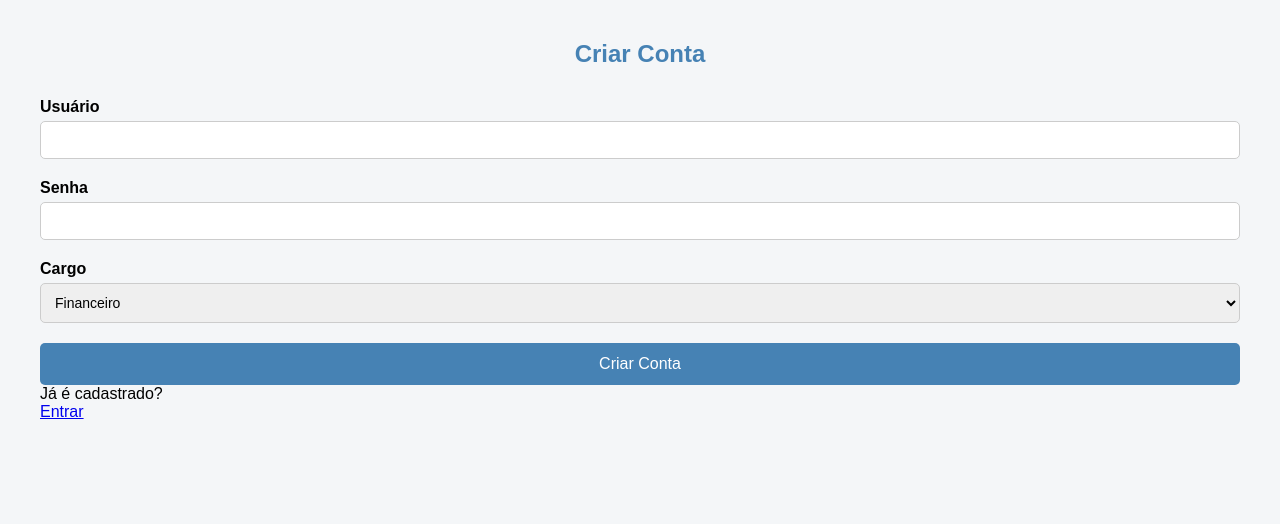
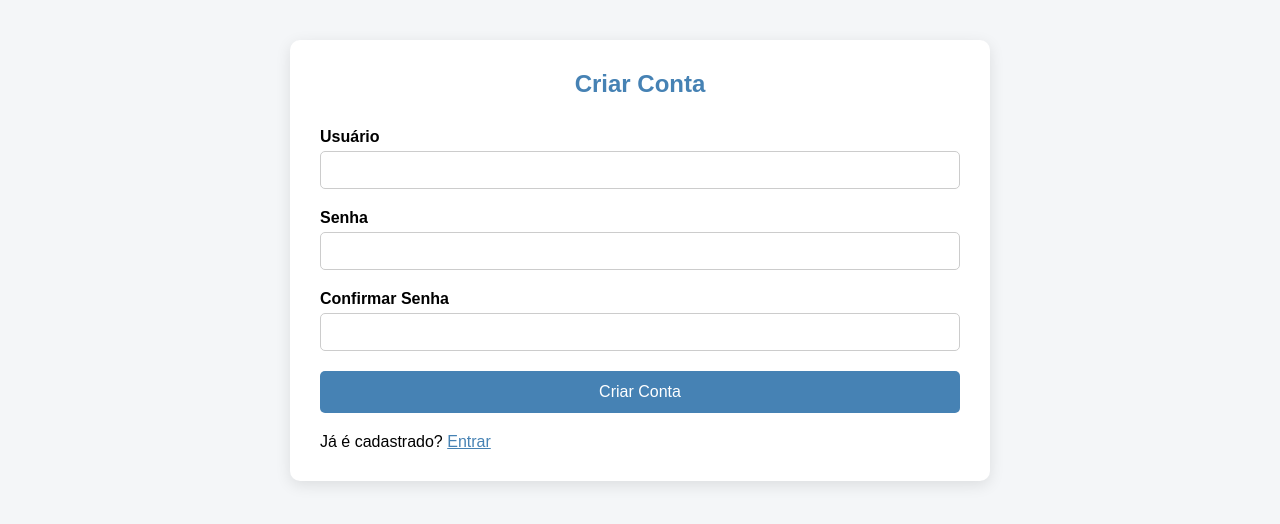
Before and after one commit to EricS227/NFXI-Report-Manager, a Flask app: template templates/register.html in a window 1280 px wide. Shown: the top 524 px of the page. Run offline with Flask 3, Linux system fonts and the light colour scheme; the template is opened without the code that fills it, so the values that code supplies are empty; parts of the project's set-up code (start-up, migrations or seed data) failed here and were passed over.

Commit message:
Add files via upload

```diff
--- a/templates/login.html
+++ b/templates/login.html
@@ -15,6 +15,9 @@
             <label>Senha</label>
             <input type="password" name="password" required>
             <button type="submit">Entrar</button>
+            <p>Não possui cadastro?</p>
+            <a href="/register">Cadastrar-se</a>
+        </p>
         </form>
         {% with messages = get_flashed_messages(with_categories=True) %}
             {% for cat, msg in messages %}
--- a/templates/register.html
+++ b/templates/register.html
@@ -1,35 +1,35 @@
 <!DOCTYPE html>
-<html lang="en">
+<html lang="pt-BR">
 <head>
     <meta charset="UTF-8">
-    <meta name="viewport" content="width=<device-width>, initial-scale=1.0">
+    <meta name="viewport" content="width=device-width, initial-scale=1.0">
     <title>Cadastrar Usuário</title>
-    <link rel="stylesheet" href="/static/style.css">
+    <link rel="stylesheet" href="{{ url_for('static', filename='style.css') }}">
 </head>
 <body>
-    <div class="form-container">
+    <div class="container">
         <h2>Criar Conta</h2>
 
         <form action="/register" method="POST">
-            <label for="username">Usuário</label>
-            <input type="text" id="username" name="username" required>
+            <label>Usuário</label>
+            <input type="text" name="username" required>
 
-            <label for="password">Senha</label>
-            <input type="password" id="password" name="password" required>
+            <label>Senha</label>
+            <input type="password" name="password" required>
 
-            <label for ="role">Cargo</label>
-            <select id="role" name="role">
-                <option value="financeiro">Financeiro</option>
-                <option value="admin">Administrador</option>
-            </select>
+            <label>Confirmar Senha</label>
+            <input type="password" name="confirm_password" required>
 
             <button type="submit">Criar Conta</button>
-
         </form>
 
-        <p>Já é cadastrado?</p>
-            <a href="/login">Entrar</a>
-        </p>
+        {% with messages = get_flashed_messages(with_categories=True) %}
+            {% for cat, msg in messages %}
+                <div class="flash {{ cat }}">{{ msg }}</div>
+            {% endfor %}
+        {% endwith %}
+
+        <p style="margin-top: 20px;">Já é cadastrado? <a href="/login" style="color: #4682B4;">Entrar</a></p>
     </div>
 </body>
 </html>
```
Also changed, not shown: templates/index.html (+11 -12 lines).
